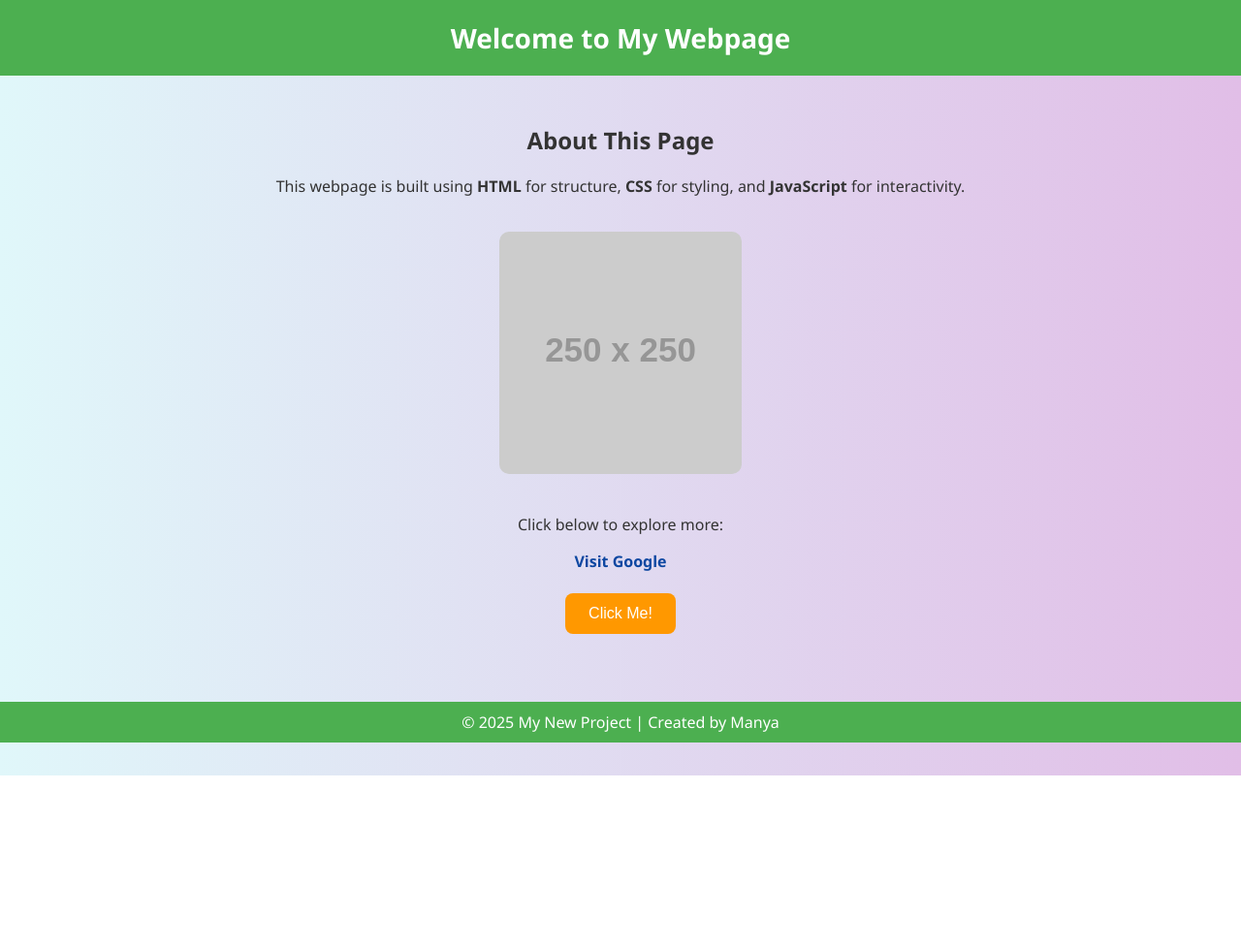
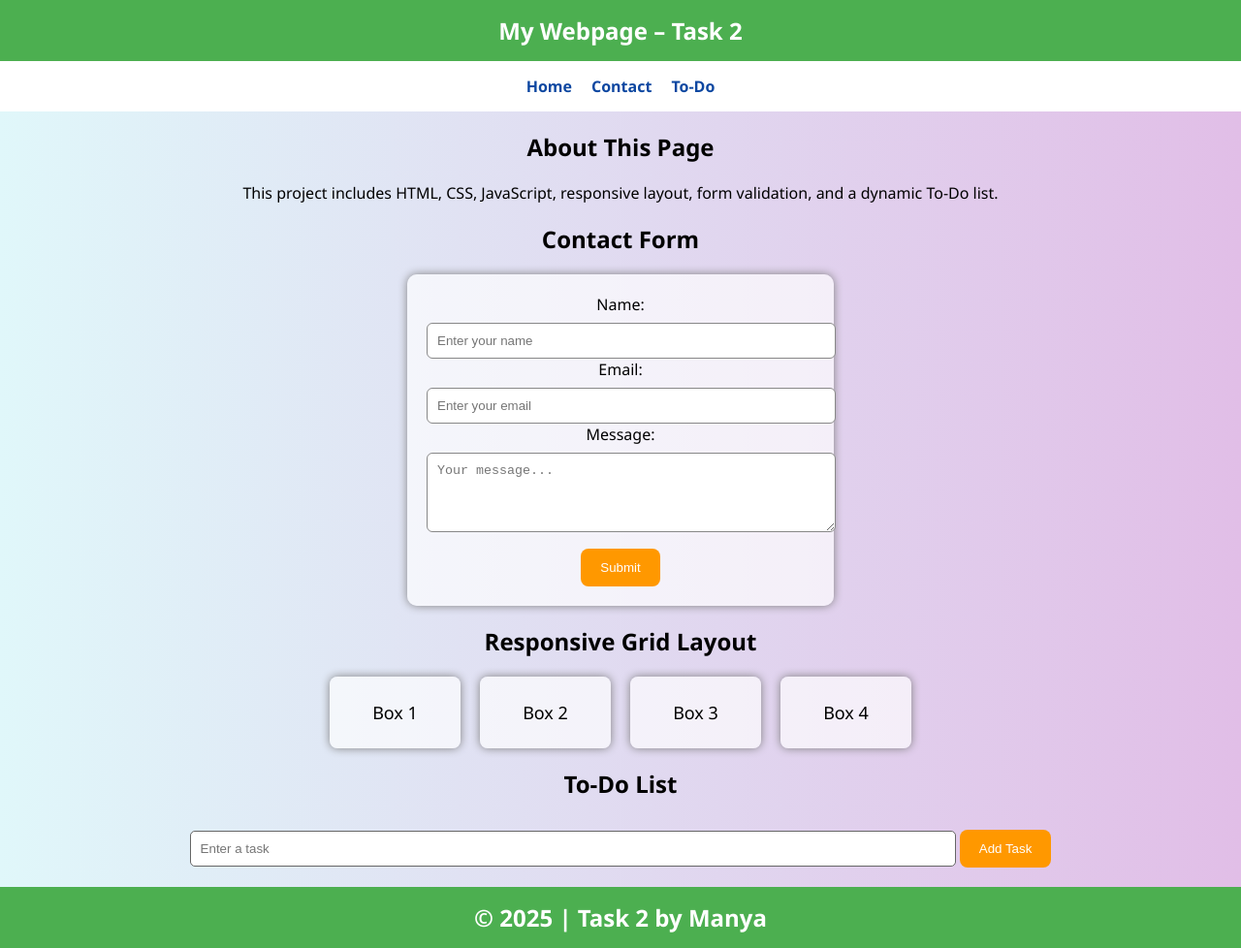
Before and after one commit to Manya-M-11/ApexPlanet, a plain HTML site: page index.html in a window 1280 px wide. Shown: the whole page at 97% size. Before the commit the page ends 800 px from the top, so only its background shows below. Drawn offline with Linux system fonts and the light colour scheme; placeholder pictures from the web are drawn by us; a script that the page names is missing.

Commit message:
task 2
task 2

```diff
--- a/index.html
+++ b/index.html
@@ -3,34 +3,69 @@
 <head>
     <meta charset="UTF-8">
     <meta name="viewport" content="width=device-width, initial-scale=1.0">
-    <title>New Project</title>
-
-    <!-- Linking the external CSS file -->
+    <title>Task 2 – Web Project</title>
     <link rel="stylesheet" href="style.css">
 </head>
 
 <body>
-    <!-- ===== HTML Structure Section ===== -->
-    <header>Welcome to My Webpage</header>
+
+    <header>My Webpage – Task 2</header>
+
+    <nav class="navbar">
+        <a href="#">Home</a>
+        <a href="#">Contact</a>
+        <a href="#">To-Do</a>
+    </nav>
 
     <main>
-        <h2>About This Page</h2>
-        <p>This webpage is built using <b>HTML</b> for structure, <b>CSS</b> for styling, and <b>JavaScript</b> for interactivity.</p>
 
-        <img src="https://via.placeholder.com/250" alt="Sample Image">
+        <section class="about">
+            <h2>About This Page</h2>
+            <p>This project includes HTML, CSS, JavaScript, responsive layout, form validation, and a dynamic To-Do list.</p>
+        </section>
 
-        <p>Click below to explore more:</p>
-        <a href="https://www.google.com" target="_blank">Visit Google</a>
-        <br><br>
+        <section class="contact">
+            <h2>Contact Form</h2>
 
-        <button onclick="showMessage()">Click Me!</button>
+            <form id="contactForm">
+                <label>Name:</label>
+                <input type="text" id="name" placeholder="Enter your name">
+
+                <label>Email:</label>
+                <input type="email" id="email" placeholder="Enter your email">
+
+                <label>Message:</label>
+                <textarea id="message" placeholder="Your message..." rows="4"></textarea>
+
+                <button type="submit">Submit</button>
+            </form>
+        </section>
+
+
+        <section class="grid-section">
+            <h2>Responsive Grid Layout</h2>
+
+            <div class="grid-box">
+                <div class="box">Box 1</div>
+                <div class="box">Box 2</div>
+                <div class="box">Box 3</div>
+                <div class="box">Box 4</div>
+            </div>
+        </section>
+
+        <section class="todo-section">
+            <h2>To-Do List</h2>
+
+            <input type="text" id="taskInput" placeholder="Enter a task">
+            <button onclick="addTask()">Add Task</button>
+
+            <ul id="taskList"></ul>
+        </section>
+
     </main>
 
-    <footer>
-        &copy; 2025 My New Project | Created by Manya
-    </footer>
+    <footer>© 2025 | Task 2 by Manya</footer>
 
-    <!-- Linking the external JavaScript file -->
     <script src="script.js"></script>
 </body>
 </html>
--- a/style.css
+++ b/style.css
@@ -1,59 +1,107 @@
-/* ===== CSS Styling Section ===== */
 body {
     font-family: 'Segoe UI', Tahoma, Geneva, Verdana, sans-serif;
     background: linear-gradient(to right, #e0f7fa, #e1bee7);
-    color: #333;
     margin: 0;
     padding: 0;
     text-align: center;
 }
 
-header {
+header, footer {
     background-color: #4caf50;
     color: white;
-    padding: 20px 0;
-    font-size: 28px;
+    padding: 15px 0;
+    font-size: 24px;
     font-weight: bold;
 }
 
-main {
-    padding: 30px;
+nav.navbar {
+    display: flex;
+    justify-content: center;
+    gap: 20px;
+    background: white;
+    padding: 15px;
 }
 
-img {
-    border-radius: 10px;
-    margin: 20px 0;
-    width: 250px;
+nav a {
+    text-decoration: none;
+    font-weight: bold;
+    color: #0d47a1;
 }
 
-a {
-    color: #0d47a1;
-    text-decoration: none;
-    font-weight: bold;
-}
-
-a:hover {
+nav a:hover {
     text-decoration: underline;
 }
 
+form {
+    width: 90%;
+    max-width: 400px;
+    margin: auto;
+    padding: 20px;
+    background: #ffffffaa;
+    border-radius: 10px;
+    box-shadow: 0 0 10px gray;
+}
+
+form input, form textarea {
+    width: 100%;
+    padding: 10px;
+    margin-top: 8px;
+    border-radius: 6px;
+    border: 1px solid #888;
+}
+
 button {
-    background-color: #ff9800;
+    background: #ff9800;
+    color: white;
     border: none;
-    color: white;
-    padding: 12px 24px;
-    font-size: 16px;
+    padding: 12px 20px;
+    margin-top: 12px;
     border-radius: 8px;
     cursor: pointer;
-    transition: 0.3s;
 }
 
 button:hover {
-    background-color: #f57c00;
+    background: #f57c00;
 }
 
-footer {
-    background-color: #4caf50;
-    color: white;
-    padding: 10px 0;
-    margin-top: 40px;
+.grid-box {
+    margin: 20px auto;
+    display: grid;
+    width: 90%;
+    max-width: 600px;
+    grid-template-columns: repeat(auto-fit, minmax(120px, 1fr));
+    gap: 20px;
 }
+
+.box {
+    background: #ffffffaa;
+    padding: 25px;
+    font-size: 18px;
+    border-radius: 8px;
+    box-shadow: 0 0 10px gray;
+}
+
+#taskInput {
+    width: 60%;
+    padding: 10px;
+    margin-top: 10px;
+    border-radius: 5px;
+    border: 1px solid #666;
+}
+
+#taskList {
+    list-style: none;
+    padding: 0;
+    margin-top: 20px;
+}
+
+#taskList li {
+    background: white;
+    padding: 12px;
+    width: 60%;
+    margin: 8px auto;
+    border-radius: 6px;
+    box-shadow: 0 0 8px gray;
+    display: flex;
+    justify-content: space-between;
+}
```
Also changed, not shown: build.js (+44 -2 lines).
